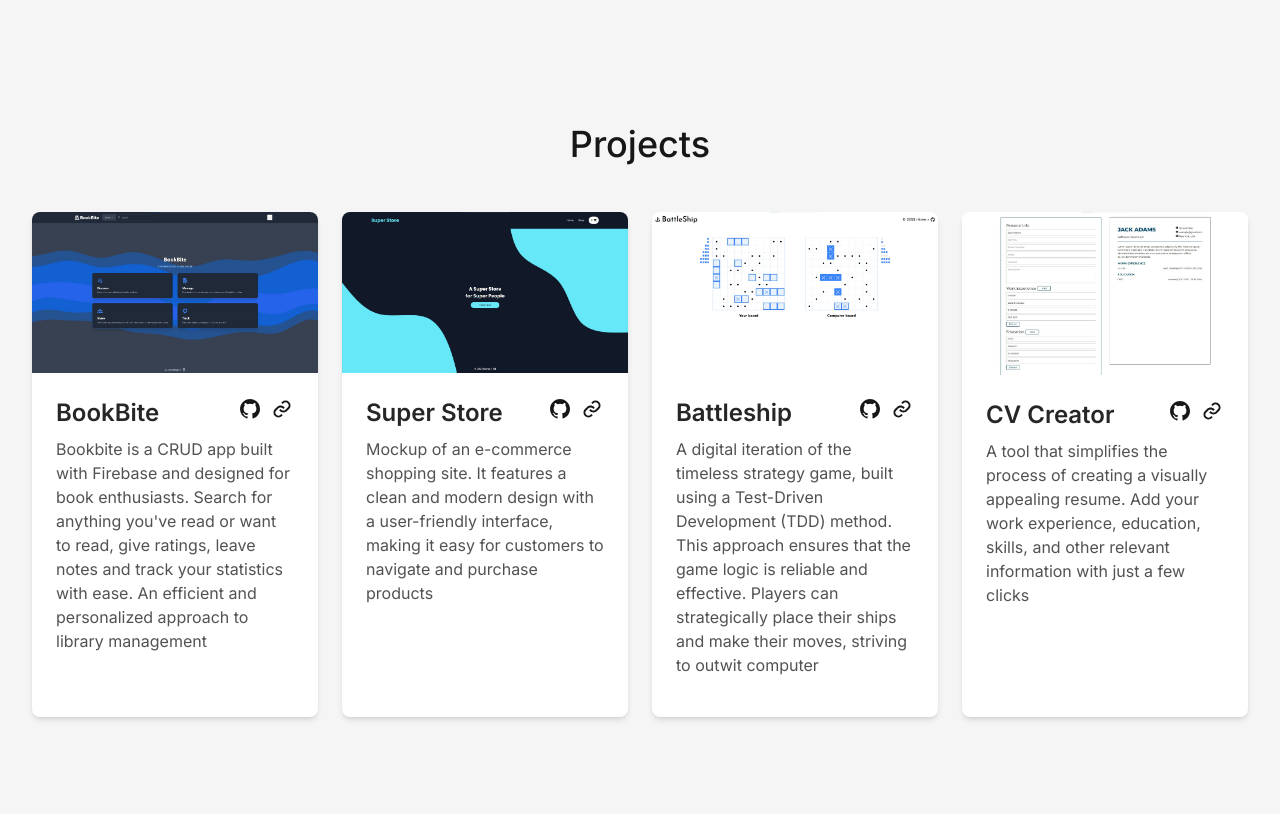
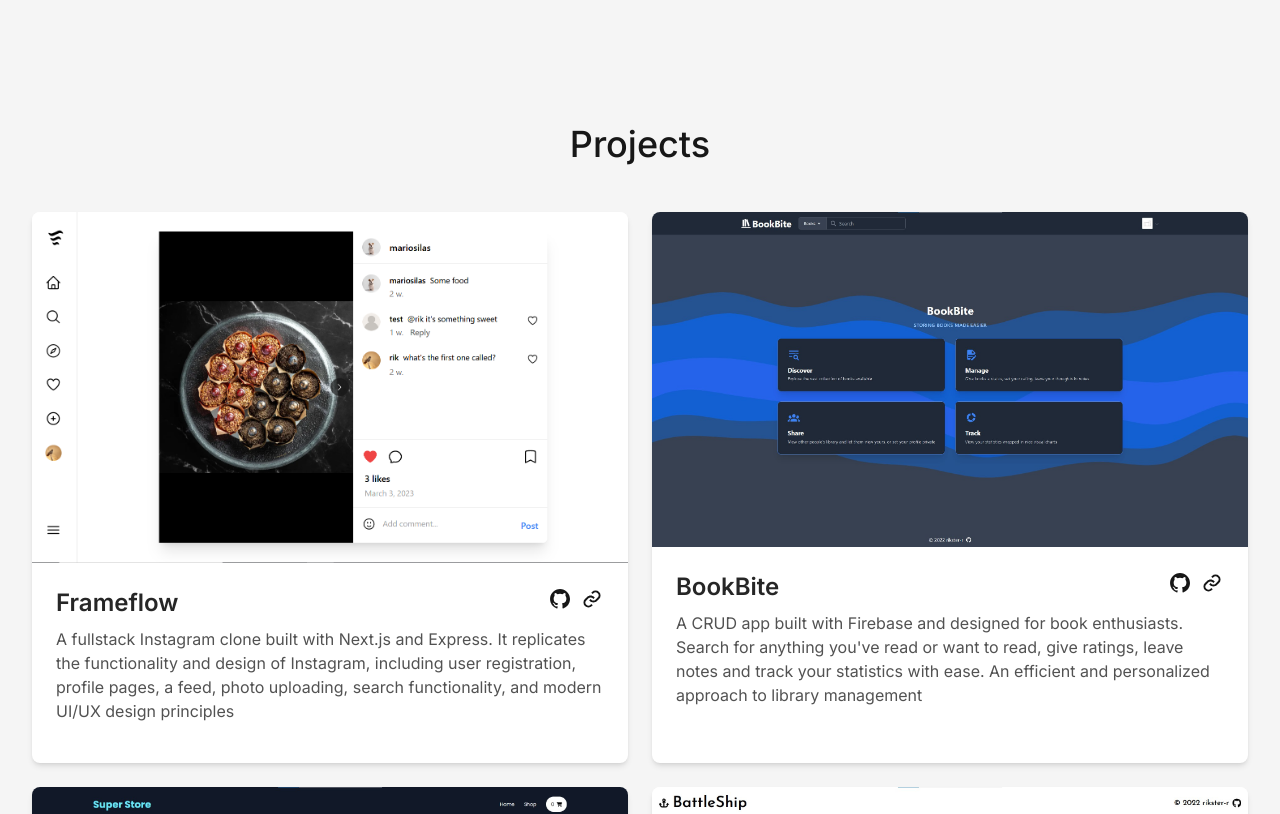
Before and after one commit to rikster-r/portfolio, a React (Vite) app: page / in a window 1280 px wide. Shown: the part 1760-2574 px from the top of the page. Built offline with nearby package versions, Linux system fonts and the light colour scheme; no server answers; the HTML template or start-up script is replaced by a standard one.

Commit message:
Change project

```diff
--- a/src/components/Projects.jsx
+++ b/src/components/Projects.jsx
@@ -4,7 +4,7 @@
 
 const Projects = () => {
   return (
-    <section id="projects" className="flex flex-col justify-center items-сenter mb-32 lg:mb-64">
+    <section id="projects" className="flex flex-col justify-center items-center mb-32 lg:mb-64">
       <motion.h1
         className="text-center text-2xl lg:text-4xl 2xl:text-5xl font-medium mb-6 lg:mb-12"
         initial={{ y: 150, opacity: 0 }}
@@ -14,14 +14,21 @@
         Projects
       </motion.h1>
       <motion.div
-        className="grid md:grid-cols-2 xl:grid-cols-4 gap-6 justify-items-center"
+        className="grid md:grid-cols-2 gap-6"
         initial={{ y: 150, opacity: 0 }}
         whileInView={{ y: 0, opacity: 1 }}
         viewport={{ once: true }}
       >
         <Project
+          title="Frameflow"
+          description="A fullstack Instagram clone built with Next.js and Express. It replicates the functionality and design of Instagram, including user registration, profile pages, a feed, photo uploading, search functionality, and modern UI/UX design principles"
+          imageSource="showcase-4"
+          repo="https://github.com/rikster-r/frameflow-frontend"
+          live="https://frameflow.vercel.app/"
+        />
+        <Project
           title="BookBite"
-          description="Bookbite is a CRUD app built with Firebase and designed for book enthusiasts. Search for anything you've read or want to read, give ratings, leave notes and track your statistics with ease. An efficient and personalized approach to library management"
+          description="A CRUD app built with Firebase and designed for book enthusiasts. Search for anything you've read or want to read, give ratings, leave notes and track your statistics with ease. An efficient and personalized approach to library management"
           imageSource="showcase-1"
           repo="https://github.com/rikster-r/BookBite"
           live="https://library-bf484.web.app/"
@@ -40,13 +47,6 @@
           repo="https://github.com/rikster-r/battleship"
           live="https://rikster-r.github.io/battleship/"
         />
-        <Project
-          title="CV Creator"
-          description="A tool that simplifies the process of creating a visually appealing resume. Add your work experience, education, skills, and other relevant information with just a few clicks"
-          imageSource="showcase-4"
-          repo="https://github.com/rikster-r/cv-application"
-          live="https://rikster-r.github.io/cv-application/"
-        />
       </motion.div>
     </section>
   );
```
Also changed, not shown: src/assets/showcase-4.jpg.
